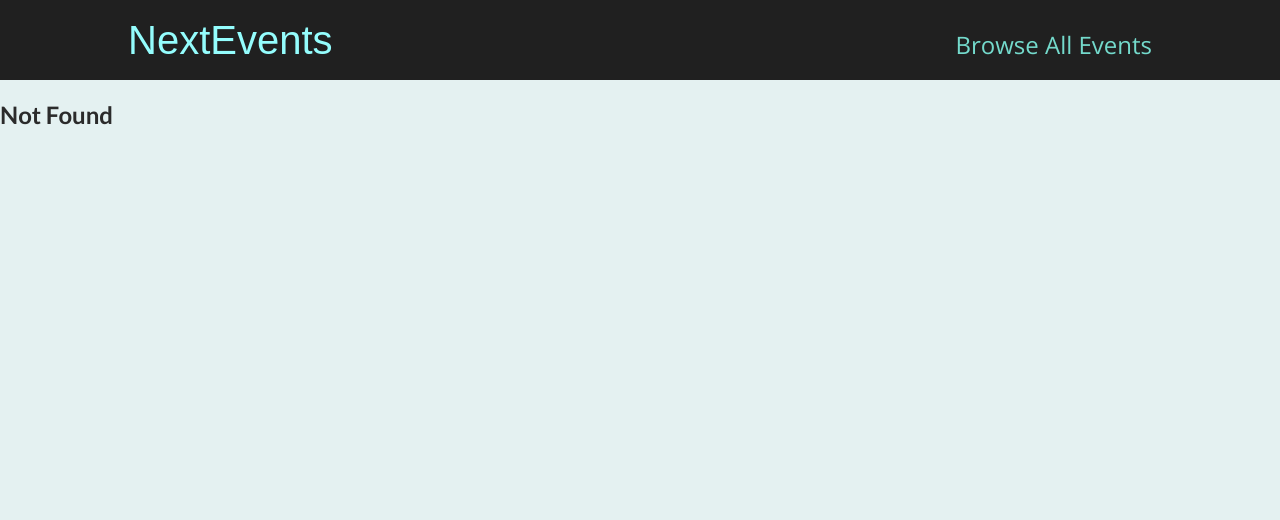
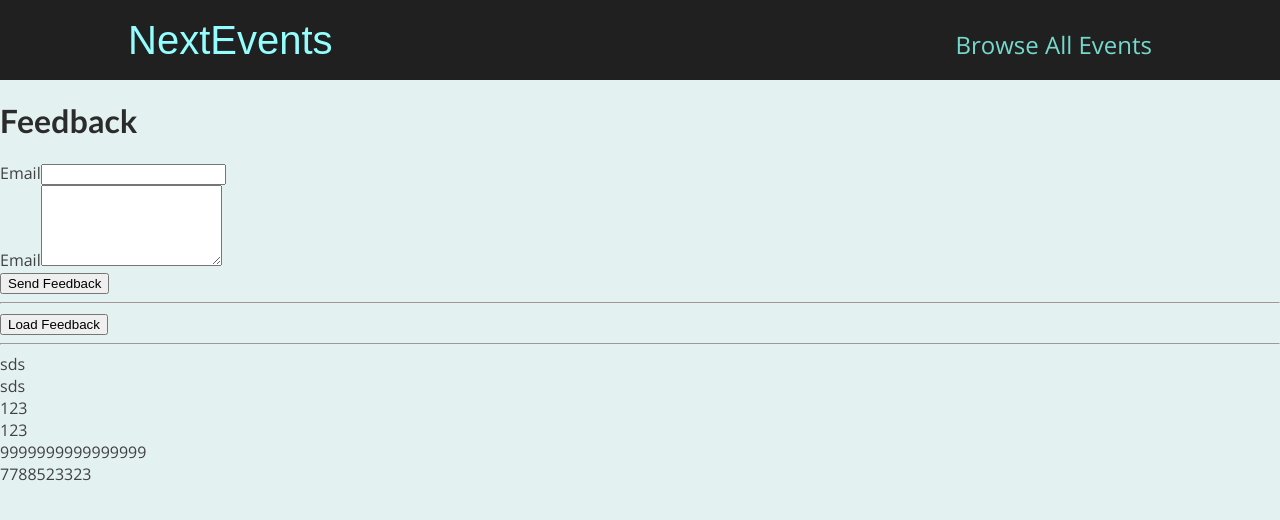
Before and after one commit to daniel-liemng/eventlist_nextjs, a Next.js app: page /feedback in a window 1280 px wide. Before the commit this address had no page. Shown: the top 520 px of the page. Built offline with nearby package versions, Linux system fonts and the light colour scheme.

Commit message:
API Routes for pre-rendering page

```diff
--- /dev/null
+++ b/data/feedback.json
@@ -0,0 +1 @@
+[{"id":"2021-03-28T05:27:46.069Z","email":"obama@email.com","feedback":"sds"},{"id":"2021-03-28T05:27:52.307Z","email":"obama@email.com1","feedback":"sds"},{"id":"2021-03-28T05:29:05.108Z","email":"user3@email.com","feedback":"123"},{"id":"2021-03-28T05:32:40.721Z","email":"user3@email.com","feedback":"123"},{"id":"2021-03-28T13:48:59.504Z","email":"john@email.com","feedback":"9999999999999999"},{"id":"2021-03-28T13:49:18.821Z","email":"user1@email.com","feedback":"7788523323"}]
--- /dev/null
+++ b/pages/api/feedback.js
@@ -0,0 +1,28 @@
+import fs from "fs";
+import path from "path";
+
+const handler = (req, res) => {
+  if (req.method === "POST") {
+    const { email, feedback } = req.body;
+
+    const newFeedback = {
+      id: new Date().toISOString(),
+      email,
+      feedback,
+    };
+
+    const filePath = path.join(process.cwd(), "data", "feedback.json");
+    const fileData = fs.readFileSync(filePath);
+    const data = JSON.parse(fileData);
+    data.push(newFeedback);
+    fs.writeFileSync(filePath, JSON.stringify(data));
+    res.status(200).json({ message: "Success", feedback: newFeedback });
+  } else {
+    const filePath = path.join(process.cwd(), "data", "feedback.json");
+    const fileData = fs.readFileSync(filePath);
+    const feedback = JSON.parse(fileData);
+    res.status(200).json({ feedback });
+  }
+};
+
+export default handler;
--- /dev/null
+++ b/pages/feedback/index.js
@@ -0,0 +1,71 @@
+import { useRef } from "react";
+import fs from "fs";
+import path from "path";
+
+export const getStaticProps = () => {
+  const filePath = path.join(process.cwd(), "data", "feedback.json");
+  const fileData = fs.readFileSync(filePath);
+  const feedback = JSON.parse(fileData);
+  return {
+    props: {
+      feedback,
+    },
+  };
+};
+
+const Feebback = (props) => {
+  const emailInputRef = useRef();
+  const feedbackInputRef = useRef();
+
+  const handleSubmit = async (e) => {
+    e.preventDefault();
+
+    const enteredEmail = emailInputRef.current.value;
+    const enteredFeedback = feedbackInputRef.current.value;
+
+    const res = await fetch("/api/feedback", {
+      method: "POST",
+      headers: {
+        "Content-Type": "application/json",
+      },
+      body: JSON.stringify({ email: enteredEmail, feedback: enteredFeedback }),
+    });
+
+    const data = await res.json();
+  };
+
+  const loadFeedback = async () => {
+    const res = await fetch("api/feedback");
+    const data = await res.json();
+
+    console.log(data);
+  };
+
+  console.log(props);
+
+  return (
+    <>
+      <h1>Feedback</h1>
+      <form onSubmit={handleSubmit}>
+        <div>
+          <label htmlFor='email'>Email</label>
+          <input type='text' id='email' ref={emailInputRef} />
+        </div>
+        <div>
+          <label htmlFor='feedback'>Email</label>
+          <textarea id='feedback' rows='5' ref={feedbackInputRef}></textarea>
+        </div>
+        <button type='submit'>Send Feedback</button>
+      </form>
+      <hr />
+      <button onClick={loadFeedback}>Load Feedback</button>
+      <hr />
+      <ul>
+        {props.feedback &&
+          props.feedback.map((item) => <li key={item.id}>{item.feedback}</li>)}
+      </ul>
+    </>
+  );
+};
+
+export default Feebback;
```
